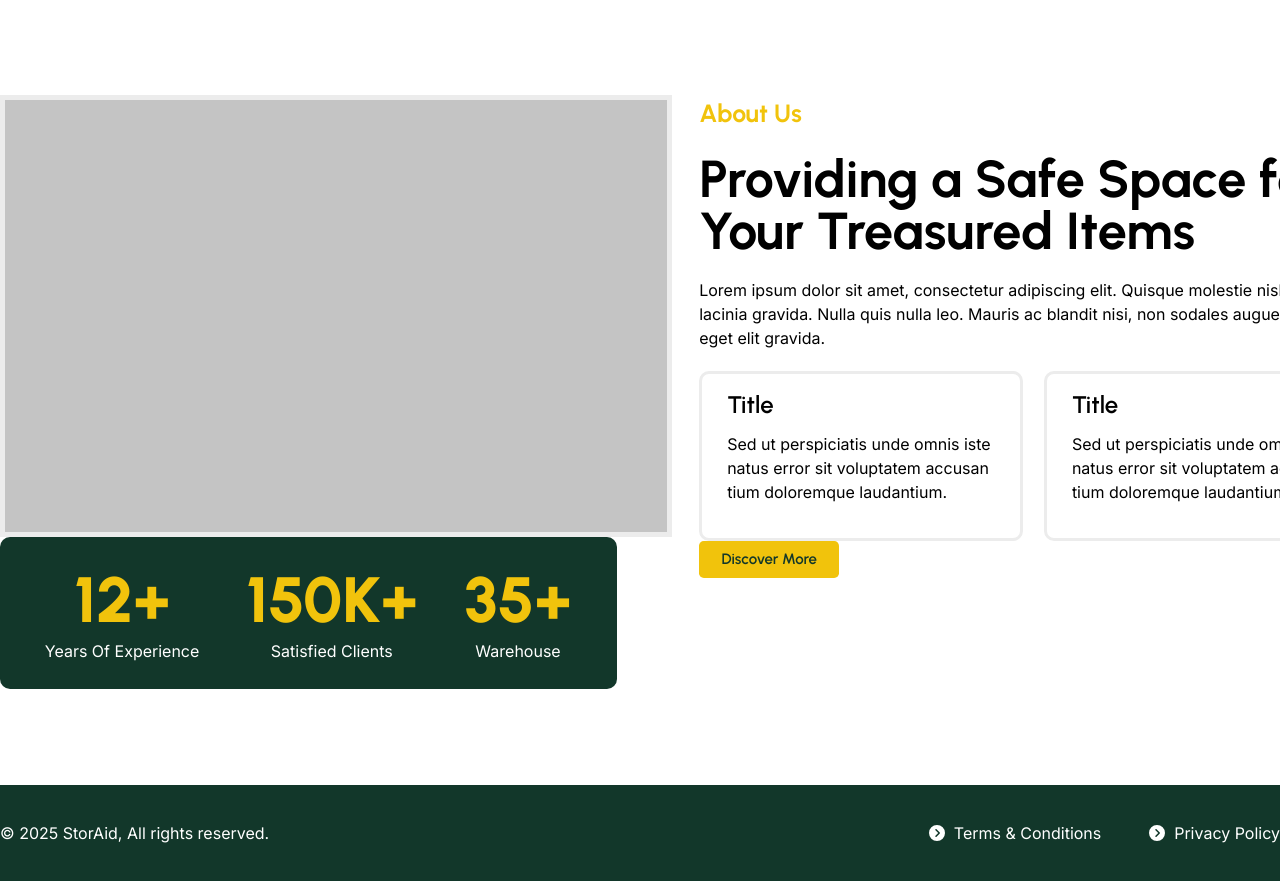
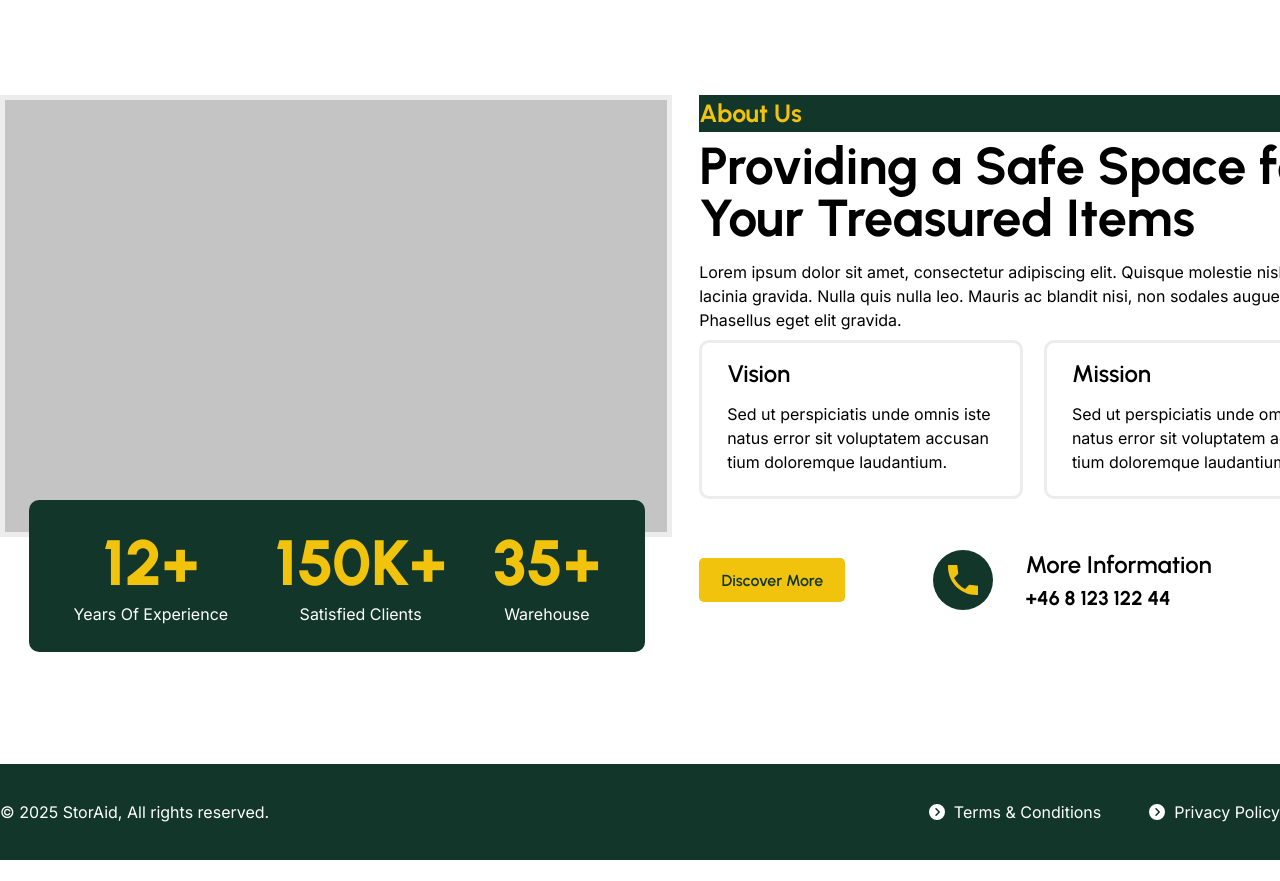
Before and after one commit to Zileena6/storaid, a React (Vite) app: page / in a window 1280 px wide. Shown: the part 1076-1957 px from the top of the page. After the commit the page ends 1936 px from the top, so only its background shows below. Built offline with nearby package versions, Linux system fonts and the light colour scheme.

Commit message:
Updates AboutUs component

```diff
--- a/package.json
+++ b/package.json
@@ -12,6 +12,7 @@
   "dependencies": {
     "react": "^19.1.1",
     "react-dom": "^19.1.1",
+    "react-hooks": "^1.0.1",
     "react-icons": "^5.5.0",
     "react-router-dom": "^7.9.4"
   },
--- a/src/components/StatsCard.jsx
+++ b/src/components/StatsCard.jsx
@@ -1,6 +1,6 @@
 const StatsCard = () => {
   return (
-    <div className='stats-container'>
+    <div className='stats-card'>
       <div className='block'>
         <h2>12+</h2>
         <p>years of experience</p>
--- a/src/components/Tiles.jsx
+++ /dev/null
@@ -1,13 +0,0 @@
-const Tiles = () => {
-  // TODO: unfinished!
-  return (
-    <div className='tiles-container'>
-      <h5>Title</h5>
-      <p>
-        Sed ut perspiciatis unde omnis iste natus error sit voluptatem accusan
-        tium doloremque laudantium.
-      </p>
-    </div>
-  );
-};
-export default Tiles;
--- a/src/components/about/AboutUs.jsx
+++ b/src/components/about/AboutUs.jsx
@@ -1,28 +1,38 @@
-import Tiles from '../Tiles';
+import Tiles from '../tiles/Tiles';
 import Button from '../Button';
 import StatsCard from '../StatsCard';
+import phone from '../../assets/phone-icon.svg';
+import { Link } from 'react-router-dom';
 
 const AboutUs = () => {
   return (
     <section className='about-container'>
       <div className='image-container'>
-        <div className='img'></div>
+        <div className='image'>{/* Find suitable image */}</div>
         <StatsCard />
       </div>
       <div className='content-container'>
         <h4>About Us</h4>
         <h3>Providing a Safe Space for Your Treasured Items</h3>
-        <p>
+        <p className='text'>
           Lorem ipsum dolor sit amet, consectetur adipiscing elit. Quisque
           molestie nisl sed dui lacinia gravida. Nulla quis nulla leo. Mauris ac
           blandit nisi, non sodales augue. Phasellus eget elit gravida.
         </p>
         <div className='tiles'>
           <Tiles />
-          <Tiles />
         </div>
-        <div className='info-container'>
-          <Button btnText={'Discover More'} />
+        <div className='discover-more'>
+          <Link to='/about'>
+            <Button btnText={'Discover More'} />
+          </Link>
+          <div className='info-container'>
+            <img src={phone} alt='yellow phone icon' />
+            <div className='more-info'>
+              <h5>more information</h5>
+              <h6>+46 8 123 122 44</h6>
+            </div>
+          </div>
         </div>
       </div>
     </section>
--- a/src/components/hero/Hero.jsx
+++ b/src/components/hero/Hero.jsx
@@ -1,5 +1,6 @@
 import Button from '../Button';
 import heroImage from '../../assets/hero-image.svg';
+import { Link } from 'react-router-dom';
 
 const Hero = () => {
   return (
@@ -14,7 +15,9 @@ const Hero = () => {
             lobortis, libero at iaculis luctus, nisi ex pellentesque nisi, at
             euismod sem ipsum ac dolor.
           </p>
-          <Button btnText={'Discover More'} />
+          <Link to='/services'>
+            <Button btnText={'Discover More'} variant='dark-bg' />
+          </Link>
         </div>
         <div className='image-container'>
           <img src={heroImage} alt='silhouette of a man' />
--- a/src/components/links/SocialList.jsx
+++ b/src/components/links/SocialList.jsx
@@ -5,9 +5,10 @@ const SocialList = () => {
     <div className='sociallinks'>
       <ul>
         {/* eslint-disable-next-line no-unused-vars */}
-        {socialLinks.map(({ i, href, icon: Icon }) => (
+        {socialLinks.map(({ i, title, href, icon: Icon }) => (
           <li key={i}>
             <a
+              aria-label={title}
               href={href}
               target='_blank'
               rel='noopener noreferrer'
--- a/src/components/links/socialLinks.js
+++ b/src/components/links/socialLinks.js
@@ -6,8 +6,8 @@ import {
 } from 'react-icons/fa6';
 
 export const socialLinks = [
-  { href: 'https://www.facebook.com', icon: FaFacebookF },
-  { href: 'https://x.com', icon: FaXTwitter },
-  { href: 'https://www.instagram.com', icon: FaInstagram },
-  { href: 'https://www.youtube.com', icon: FaYoutube },
+  { title: 'facebook', href: 'https://www.facebook.com', icon: FaFacebookF },
+  { title: 'x', href: 'https://x.com', icon: FaXTwitter },
+  { title: 'instagram', href: 'https://www.instagram.com', icon: FaInstagram },
+  { title: 'youtube', href: 'https://www.youtube.com', icon: FaYoutube },
 ];
--- /dev/null
+++ b/src/components/tiles/Tiles.jsx
@@ -0,0 +1,15 @@
+import { aboutTiles } from './tileContent';
+
+const Tiles = () => {
+  return (
+    <>
+      {aboutTiles.map(({ i, title, description }) => (
+        <div key={i} className='tiles-container'>
+          <h5 className='title'>{title}</h5>
+          <p className='description'>{description}</p>
+        </div>
+      ))}
+    </>
+  );
+};
+export default Tiles;
--- /dev/null
+++ b/src/components/tiles/tileContent.js
@@ -0,0 +1,35 @@
+export const aboutTiles = [
+  {
+    title: 'Vision',
+    description:
+      'Sed ut perspiciatis unde omnis iste natus error sit voluptatem accusan tium doloremque laudantium.',
+  },
+  {
+    title: 'Mission',
+    description:
+      'Sed ut perspiciatis unde omnis iste natus error sit voluptatem accusan tium doloremque laudantium.',
+  },
+];
+
+export const servicesTiles = [
+  {
+    title: 'Diverse Unit Sizes',
+    description:
+      'Lorem ipsum dolor sit amet, consectetur adipiscing elit. Ut elit tellus, luctus nec ullamcorper mattis, pulvinar dapibus leo.',
+  },
+  {
+    title: 'Moving Assistance',
+    description:
+      'Lorem ipsum dolor sit amet, consectetur adipiscing elit. Ut elit tellus, luctus nec ullamcorper mattis, pulvinar dapibus leo.',
+  },
+  {
+    title: 'Vehicle Storage',
+    description:
+      'Lorem ipsum dolor sit amet, consectetur adipiscing elit. Ut elit tellus, luctus nec ullamcorper mattis, pulvinar dapibus leo.',
+  },
+  {
+    title: 'Top-Notch Security',
+    description:
+      'Lorem ipsum dolor sit amet, consectetur adipiscing elit. Ut elit tellus, luctus nec ullamcorper mattis, pulvinar dapibus leo.',
+  },
+];
--- a/src/index.css
+++ b/src/index.css
@@ -69,8 +69,9 @@ p {
   border: none;
   border-radius: 0.3rem;
   font-family: 'Urbanist', sans-serif;
-  font-size: 0.94rem;
+  font-size: 1rem;
   font-weight: 600;
+  line-height: 25px;
   text-transform: capitalize;
   padding: 0.6rem 1.4rem;
 }
@@ -139,7 +140,7 @@ p {
   border-radius: 0.625rem;
   padding: 0.8rem 1.56rem;
 
-  p {
+  .description {
     font-family: 'Inter';
     padding: 0.6rem 0;
   }
@@ -386,7 +387,7 @@ p {
 }
 
 /* MARK: StatsCard */
-.stats-container {
+.stats-card {
   background: var(--secondary);
   border-radius: 0.625rem;
   padding: 1.6rem 2.8rem;
@@ -514,11 +515,20 @@ header {
   .image-container {
     position: relative;
 
-    .img {
+    .stats-card {
+      position: absolute;
+      bottom: 1rem;
+      left: 1.8rem;
+      z-index: 2;
+    }
+
+    .image {
+      position: relative;
       width: 42rem;
       height: 27.6rem;
       background: #c4c4c4;
       border: 5px solid var(--color-2);
+      z-index: 1;
     }
   }
 
@@ -527,14 +537,22 @@ header {
     flex-direction: column;
 
     h4 {
+      background: var(--secondary);
       color: var(--accent);
+      /*
+      Due to insufficient contrast ratio,
+      I chose to add a background to the
+      section title (h4).
+      */
     }
+
     h3 {
       line-height: 100%;
-      padding: 1.3rem 0;
+      padding: 0.5rem 0;
     }
-    p {
-      padding-bottom: 1.3rem;
+
+    .text {
+      padding: 0.5rem 1rem 0.5rem 0;
     }
   }
 
@@ -543,7 +561,22 @@ header {
     gap: 1.3rem;
   }
 
-  .info-container {
+  .discover-more {
+    padding: 3rem 0 3.4rem 0;
+    display: flex;
+    align-items: center;
+    gap: 5.5rem;
+
+    .info-container {
+      display: flex;
+      gap: 2rem;
+
+      .more-info {
+        h5 {
+          text-transform: capitalize;
+        }
+      }
+    }
   }
 }
 
@@ -556,7 +589,6 @@ header {
 /* MARK: Newsletter */
 
 /* MARK: Footer */
-
 footer {
   background: var(--secondary);
 
```
Also changed, not shown: src/assets/phone-icon.svg (added), 1 other file (tests, documents, lock files or other folders).
